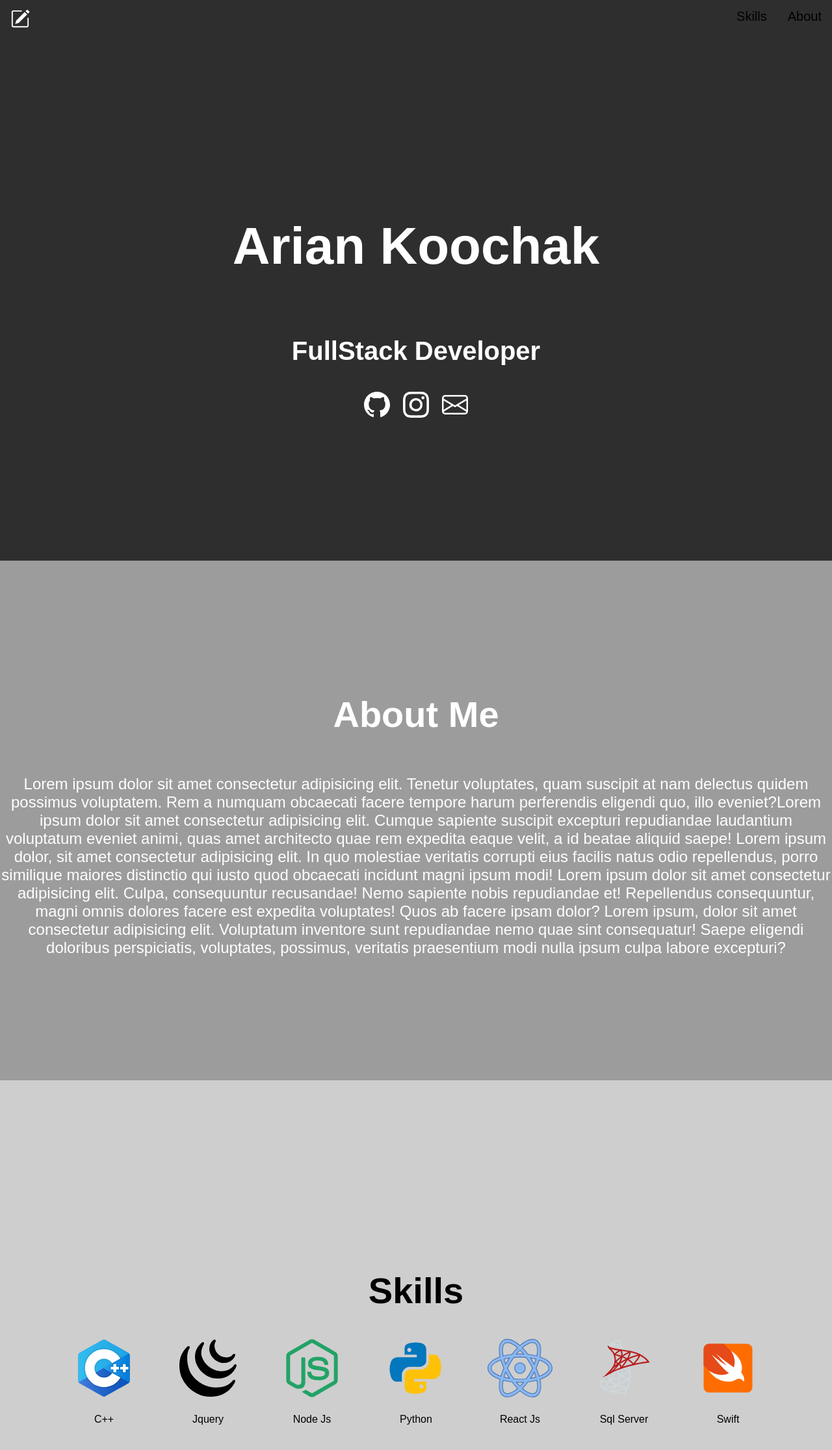
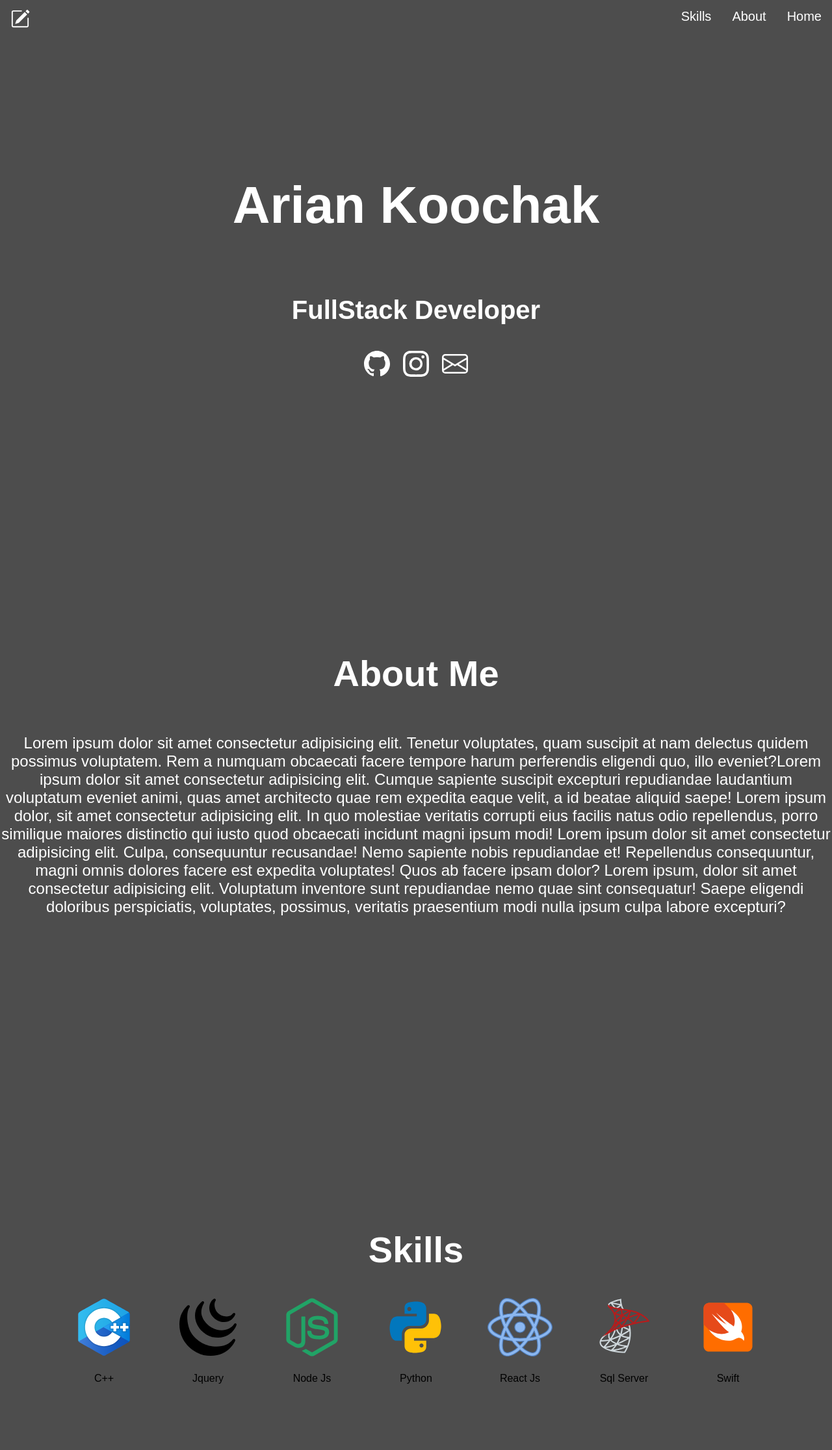
Before and after one commit to ariankoochak/CV-Project, a React (Create React App) app in the folder cv-project/: page / in a window 1280 px wide. Shown: the top 2232 px of the page at 65% size. Built offline with nearby package versions, Linux system fonts and the light colour scheme.

Commit message:
make snowFlake

```diff
--- a/cv-project/package.json
+++ b/cv-project/package.json
@@ -10,6 +10,7 @@
     "react": "^18.2.0",
     "react-dom": "^18.2.0",
     "react-scripts": "5.0.1",
+    "react-snowfall": "^1.2.1",
     "web-vitals": "^2.1.4"
   },
   "scripts": {
--- a/cv-project/src/App.jsx
+++ b/cv-project/src/App.jsx
@@ -1,36 +1,42 @@
-import React, { useRef } from 'react'
-import NavBar from './components/NavBar/NavBar';
-import HomeScreen from './components/HomeScreen/HomeScreen';
-import AboutScreen from './components/AboutScreen/AboutScreen';
-import SkillScreen from './components/SkillsScreen/SkillScreen';
+import React, { useRef } from "react";
+import NavBar from "./components/NavBar/NavBar";
+import HomeScreen from "./components/HomeScreen/HomeScreen";
+import AboutScreen from "./components/AboutScreen/AboutScreen";
+import SkillScreen from "./components/SkillsScreen/SkillScreen";
+import Snowfall from "react-snowfall";
 
 export default function App() {
-  const aboutSit = useRef()
-  const skillSit = useRef()
-  const handleScroll = (nav)=>{
-    switch(nav){
-      case 'About':
+    const aboutSit = useRef();
+    const skillSit = useRef();
+    const homeSit = useRef();
+    const handleScroll = (nav) => {
+        switch (nav) {
+            case "About":
                 aboutSit.current.scrollIntoView({ behavior: "smooth" });
                 break;
-      case 'Skills':
+            case "Skills":
                 skillSit.current.scrollIntoView({ behavior: "smooth" });
                 break;
+            case "Home":
+                homeSit.current.scrollIntoView({ behavior: "smooth" });
+                break;
             default:
-        console.log('err in handleScroll');
+                console.log("err in handleScroll");
         }
-
-  }
+    };
     return (
         <>
             <NavBar navigate={(nav) => handleScroll(nav)} />
+            <div ref={homeSit}>
               <HomeScreen />
+            </div>
             <div ref={aboutSit}>
                 <AboutScreen />
             </div>
             <div ref={skillSit}>
                 <SkillScreen />
             </div>
-
+            <Snowfall style={{height:'300vh'}}/>
         </>
     );
 }
--- a/cv-project/src/components/NavBar/NavBar.jsx
+++ b/cv-project/src/components/NavBar/NavBar.jsx
@@ -12,6 +12,9 @@ export default function NavBar(props) {
             case 'Skills':
                 props.navigate("Skills");
                 break;
+            case 'Home':
+                props.navigate("Home");
+                break;
             default:
                 console.log('changing theme');
         }
@@ -21,8 +24,9 @@ export default function NavBar(props) {
           <button onClick={handleClick}>
               <ThemeIcon fill='white'/>
           </button>
-          <button onClick={handleClick} className={styleModule.toRightSide}>About</button>
-          <button onClick={handleClick} className={styleModule.toRightSide}>Skills</button>
+          <button onClick={handleClick} className={`${styleModule.toRightSide} ${styleModule.buttonColor}`}>Home</button>
+          <button onClick={handleClick} className={`${styleModule.toRightSide} ${styleModule.buttonColor}`}>About</button>
+          <button onClick={handleClick} className={`${styleModule.toRightSide} ${styleModule.buttonColor}`}>Skills</button>
       </div>
   );
 }
--- a/cv-project/src/components/NavBar/navbarStyle.module.css
+++ b/cv-project/src/components/NavBar/navbarStyle.module.css
@@ -2,3 +2,7 @@
     float: right;
     text-align: right;
 }
+
+.buttonColor{
+    color: white;
+}
--- a/cv-project/src/components/SkillsScreen/SkillScreen.jsx
+++ b/cv-project/src/components/SkillsScreen/SkillScreen.jsx
@@ -7,11 +7,10 @@ import ReactIcon from "../Svgs/ReactIcon/ReactIcon";
 import SqlIcon from "../Svgs/SqlIcon/SqlIcon";
 import SwiftIcon from "../Svgs/SwiftIcon/SwiftIcon";
 import styleModule from "./skillScreenStyle.module.css";
-
 export default function SkillScreen() {
     return (
         <div className="SkillsScreen">
-            <h1 className={styleModule.titleFontSize}>Skills</h1>
+            <h1 className={`${styleModule.titleFontSize} ${styleModule.titleColor}`}>Skills</h1>
             <div>
                 <div className={styleModule.skillStyle}>
                     <CppIcon width="100" />
--- a/cv-project/src/components/SkillsScreen/skillScreenStyle.module.css
+++ b/cv-project/src/components/SkillsScreen/skillScreenStyle.module.css
@@ -5,3 +5,7 @@
     display: inline-block;
     margin: 0 30px;
 }
+
+.titleColor{
+    color: white;
+}
--- a/cv-project/src/mainStyle.css
+++ b/cv-project/src/mainStyle.css
@@ -2,11 +2,12 @@ body {
     margin: 0;
     padding: 0;
     font-family: Arial, sans-serif;
+    background-color: #4d4d4d;
 }
 .navbar {
-  background-color: #2e2e2e;
+  /* background-color: #2e2e2e; */
     overflow: hidden;
-    /* position: fixed; */
+    position: fixed;
     top: 0;
     width: 100%;
 }
@@ -25,7 +26,7 @@ body {
 .HomeScreen {
     /* height: calc(100vh - 56px); */
     height: 100vh;
-    background-color: #2e2e2e;
+    /* background-color: #2e2e2e; */
     display: flex;
     align-items: center;
     justify-content: center;
@@ -35,7 +36,7 @@ body {
 .AboutScreen {
     /* height: calc(100vh - 56px); */
     height: 100vh;
-    background-color: #9c9c9c;
+    /* background-color: #9c9c9c; */
     display: flex;
     align-items: center;
     justify-content: center;
@@ -45,7 +46,7 @@ body {
 .SkillsScreen {
     /* height: calc(100vh - 56px); */
     height: 100vh;
-    background-color: #cecece;
+    /* background-color: #cecece; */
     display: flex;
     align-items: center;
     justify-content: center;
```
Also changed, not shown: 1 other file (tests, documents, lock files or other folders). Lines whose indentation alone changed are shown as unchanged.
